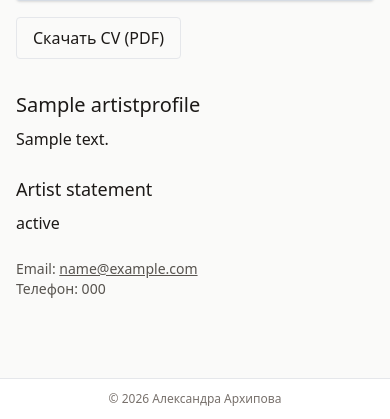
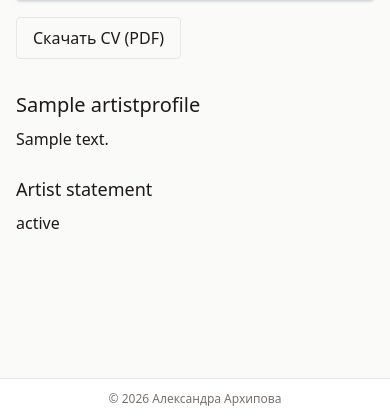
Before and after one commit to Riccaruga/site, a Django app: page /about/ in a window 390 px wide. Shown: the part 425-844 px from the top of the page. Run offline with Django 5.2, Linux system fonts and the light colour scheme; tables that the repository leaves empty hold one stand-in row (values such as "Sample post"); grey boxes marked "Sample" are stand-in pictures; some libraries are stand-ins or nearby versions.

Commit message:
Remove contact details from about page
The About page no longer shows the profile email and phone details. This cleanup removes the extra contact block from the template, keeping the section focused on the artist statement and profile content.

```diff
--- a/templates/core/about.html
+++ b/templates/core/about.html
@@ -21,10 +21,6 @@
       <h3 class="text-lg font-medium mt-6 mb-2">Artist statement</h3>
       <p class="whitespace-pre-line">{{ profile.statement }}</p>
       {% endif %}
-      <div class="mt-6 text-sm text-stone-600">
-        {% if profile.email %}<div>Email: <a href="mailto:{{ profile.email }}" class="underline">{{ profile.email }}</a></div>{% endif %}
-        {% if profile.phone %}<div>Телефон: {{ profile.phone }}</div>{% endif %}
-      </div>
     </div>
   </div>
 </section>
```
